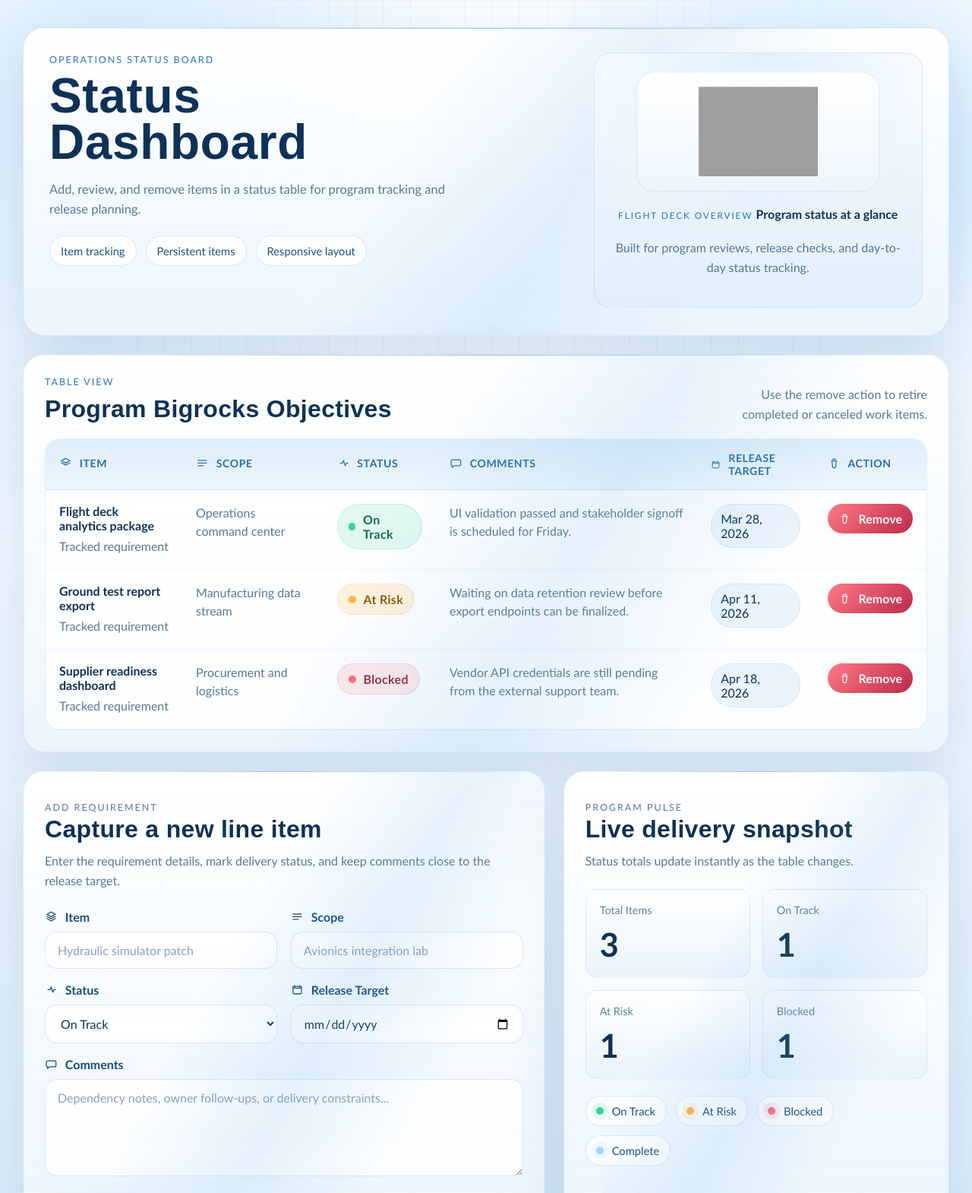
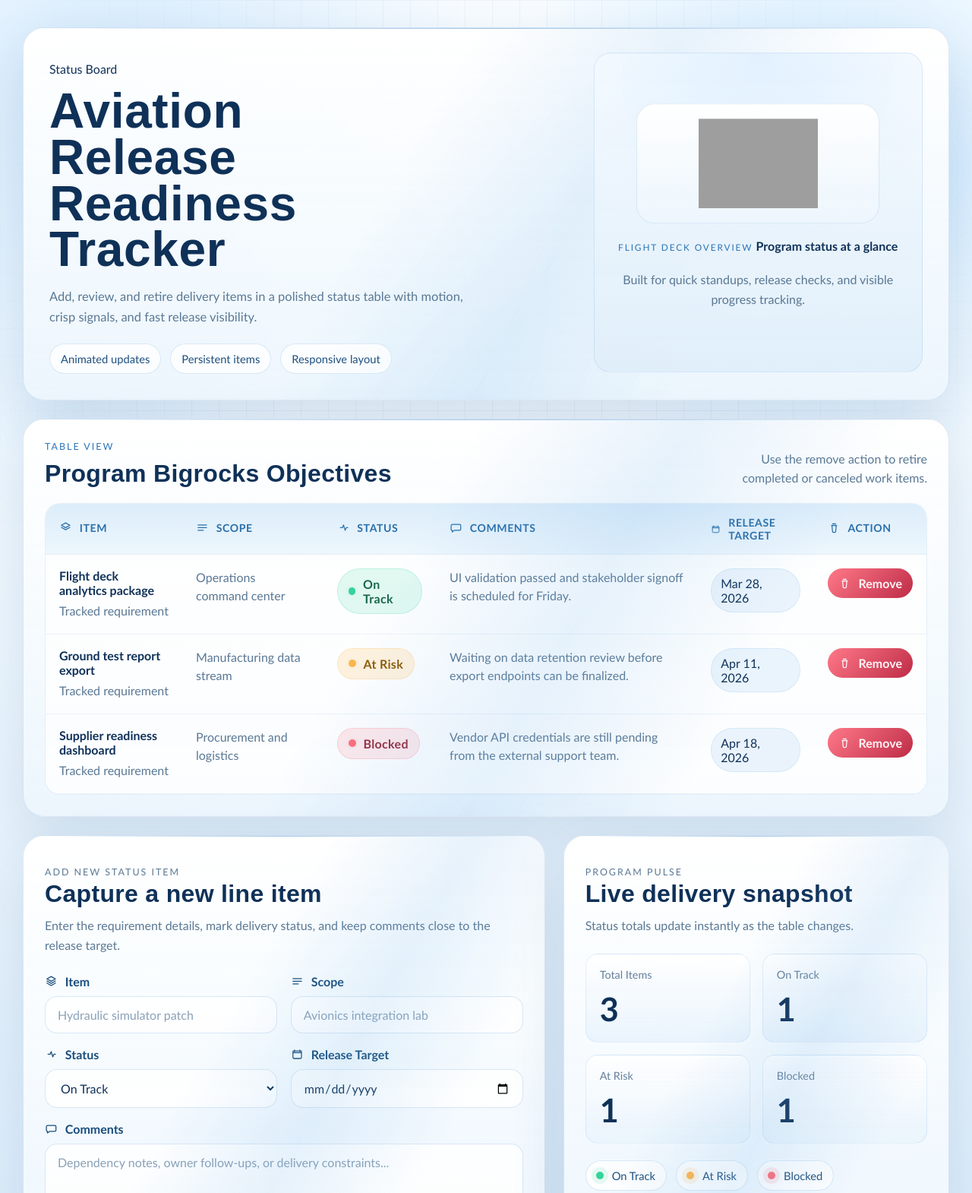
Before and after one commit to siccd143/trackerwebsiteiteration, a plain HTML site: page index.html in a window 1280 px wide. Shown: the top 1570 px of the page at 76% size. Drawn offline with Linux system fonts and the light colour scheme; grey boxes are pictures that could not be loaded.

Commit message:
Update index html
e

```diff
--- a/index.html
+++ b/index.html
@@ -13,13 +13,14 @@
 
         <header class="hero-panel">
             <div class="hero-copy">
-                <p class="eyebrow">Operations Status Board</p>
-                <h1>Status Dashboard</h1>
+                <p class="eyebrow"> </p> Status Board</p>
+                <h1>Aviation Release Readiness Tracker</h1>
                 <p class="hero-text">
-                    Add, review, and remove items in a status table for program tracking and release planning.
+                    Add, review, and retire delivery items in a polished status table with motion,
+                    crisp signals, and fast release visibility.
                 </p>
                 <div class="hero-badges" aria-label="Feature highlights">
-                    <span class="hero-badge">Item tracking</span>
+                    <span class="hero-badge">Animated updates</span>
                     <span class="hero-badge">Persistent items</span>
                     <span class="hero-badge">Responsive layout</span>
                 </div>
@@ -36,7 +37,7 @@
                 <div class="brand-copy">
                     <span class="brand-kicker">Flight deck overview</span>
                     <strong>Program status at a glance</strong>
-                    <p>Built for program reviews, release checks, and day-to-day status tracking.</p>
+                    <p>Built for quick standups, release checks, and visible progress tracking.</p>
                 </div>
             </div>
         </header>
@@ -112,7 +113,7 @@
         <section class="dashboard-grid">
             <article class="panel form-panel">
                 <div class="section-copy">
-                    <p class="eyebrow">Add Requirement</p>
+                    <p class="eyebrow">Add New Status Item</p>
                     <h2>Capture a new line item</h2>
                     <p>
                         Enter the requirement details, mark delivery status, and keep comments close
```
